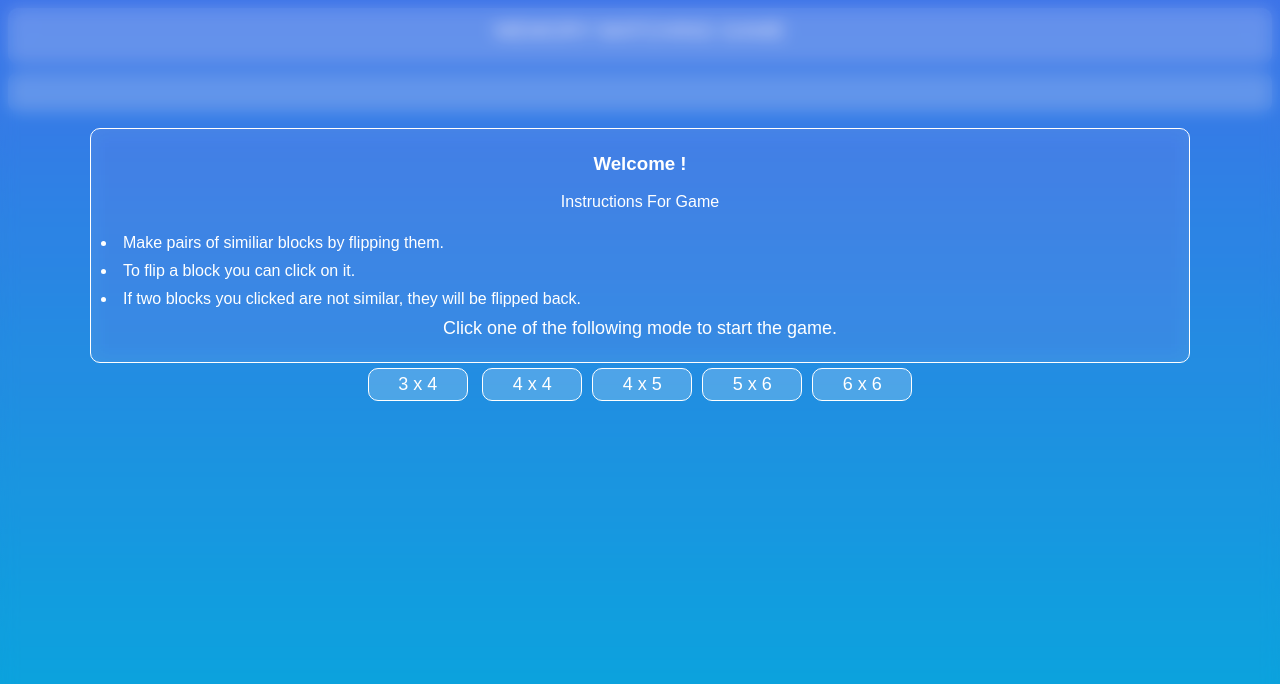
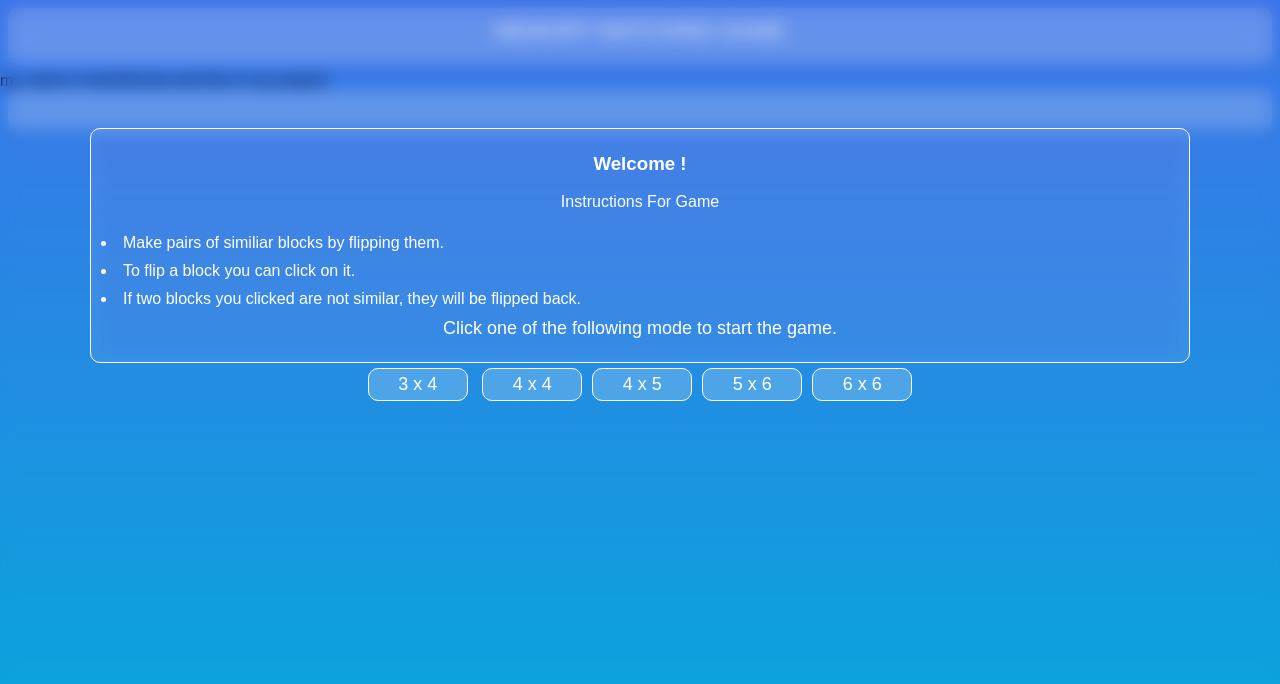
Before and after one commit to harshitajha4680/Memory-Matching-Game, a plain HTML site: page index.html in a window 1280 px wide. Drawn offline with nearby package versions, Linux system fonts and the light colour scheme; a web font is replaced by a local one.

Commit message:
added new discription in index.html

```diff
--- a/index.html
+++ b/index.html
@@ -18,7 +18,9 @@
     <div style="height: 8px;"></div>
     <div id="title">
         <span id="logo">MEMORY MATCHING GAME</span>
+
     </div>
+    <div>my name is harshita jha and this is my project!</div>
 
     <div id="title" style="height: 40px;">
         <span id="moves"></span>
```
